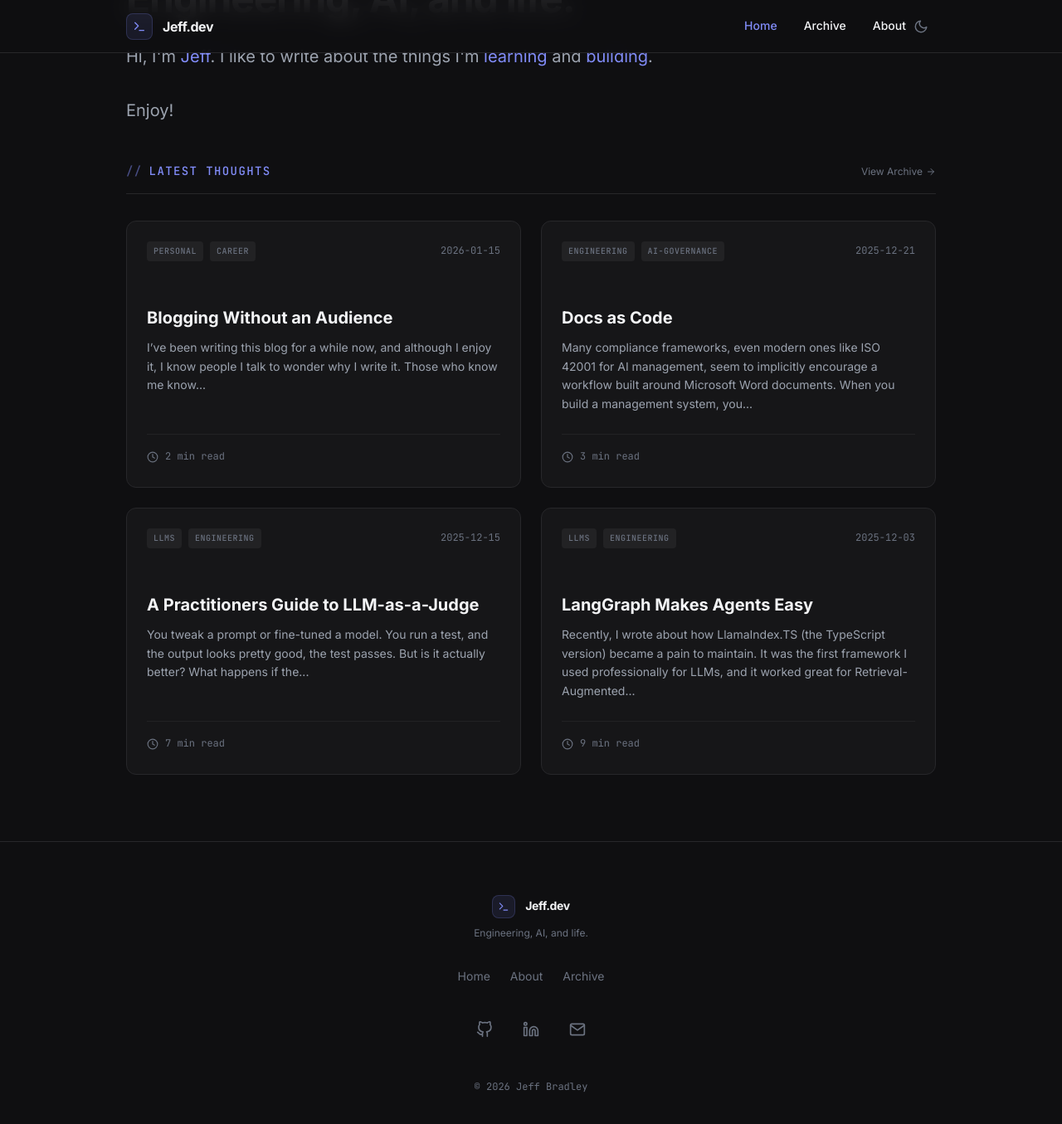
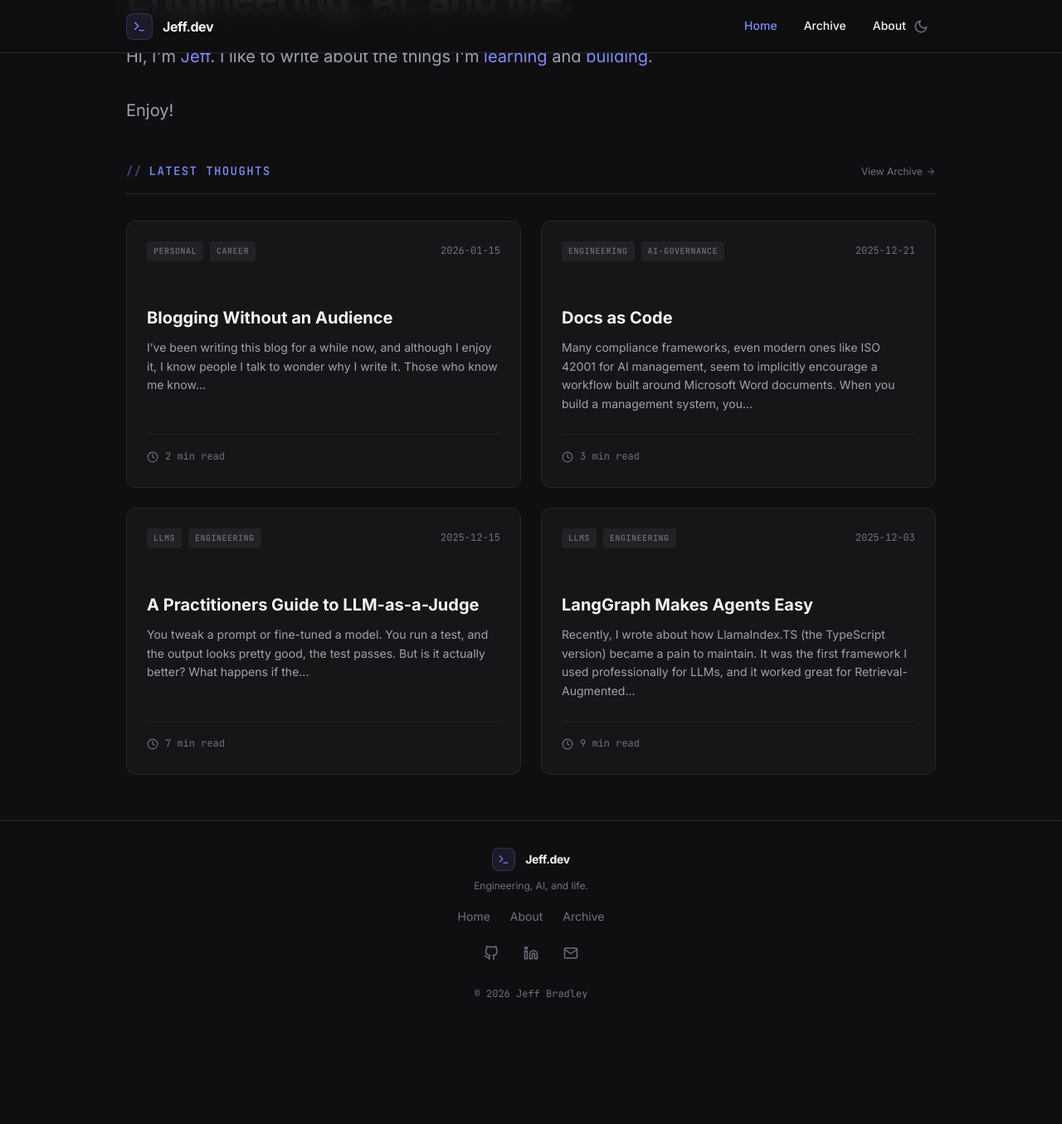
Before and after one commit to jeffgbradley2/jeffgbradley2.github.io, a Jekyll site: the page built from index.html, in a window 1280 px wide and 1400 px high, scrolled down 144 px. Shown: the top 1355 px of the window at 83% size. Built offline with Jekyll 4.4.1, drawn with Linux system fonts in a browser that asks for light colours; after the commit the page ends 1384 px from its top, so only the background shows below that.

Commit message:
style: tighten spacing across site
- Remove site-content bottom padding
- Reduce footer margin, padding, and inner gap
- Shrink footer social icons
- Reduce archive item vertical padding

```diff
--- a/_sass/_components.scss
+++ b/_sass/_components.scss
@@ -630,7 +630,7 @@
 .archive-item {
   display: flex;
   flex-direction: column;
-  padding: var(--space-4);
+  padding: var(--space-2) var(--space-4);
   border-radius: var(--radius-lg);
   border: 1px solid transparent;
   transition: all var(--transition-fast);
--- a/_sass/_layout.scss
+++ b/_sass/_layout.scss
@@ -15,7 +15,7 @@
   width: 100%;
   max-width: 1024px;
   margin: 0 auto;
-  padding: var(--space-8) var(--space-6);
+  padding: 0 var(--space-6);
   padding-top: calc(var(--header-height) + var(--space-12));
 }
 
@@ -228,8 +228,8 @@
 
 .site-footer {
   border-top: 1px solid var(--border);
-  padding: var(--space-16) var(--space-6);
-  margin-top: var(--space-8);
+  padding: var(--space-8) var(--space-6);
+  margin-top: var(--space-6);
 }
 
 .footer-inner {
@@ -238,7 +238,7 @@
   display: flex;
   flex-direction: column;
   align-items: center;
-  gap: var(--space-8);
+  gap: var(--space-4);
   text-align: center;
 }
 
@@ -318,8 +318,8 @@
   display: flex;
   align-items: center;
   justify-content: center;
-  width: 40px;
-  height: 40px;
+  width: 32px;
+  height: 32px;
   color: var(--text-tertiary);
   border-radius: var(--radius-md);
   transition: all var(--transition-fast);
@@ -330,8 +330,8 @@
   }
 
   svg {
-    width: 20px;
-    height: 20px;
+    width: 18px;
+    height: 18px;
   }
 }
 
```
